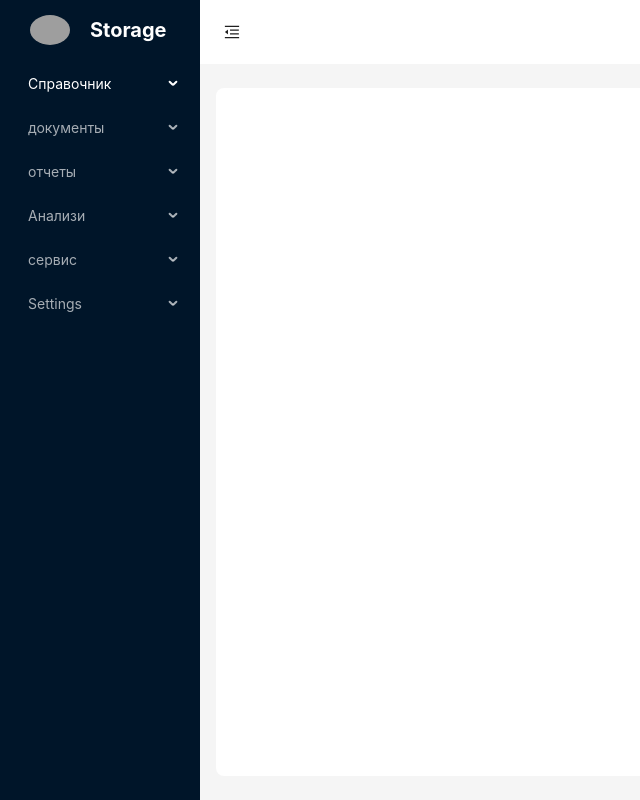
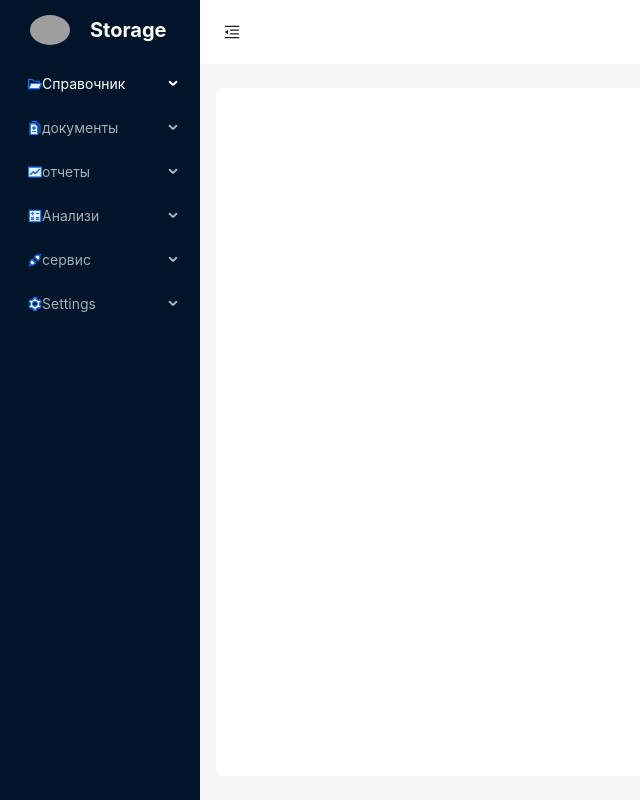
Before and after one commit to Surojbek21/Storage, a React (Vite) app: page / in a window 1280 px wide. Shown: the whole page, without its empty margins (0-640 px from the left). Built offline with nearby package versions, Linux system fonts and the light colour scheme; grey boxes are pictures that could not be loaded.

Commit message:
birinchi

```diff
--- a/src/app/AppRouters/index.jsx
+++ b/src/app/AppRouters/index.jsx
@@ -31,11 +31,11 @@ const AppRouters = () => {
                     theme='dark'
                     mode='inline'
                     defaultSelectedKeys={['1']}
-                    items={menu.map(({ id, name, path, children }) => {
+                    items={menu.map(({ id, name, path, children, img }) => {
                         if (children) {
                             return {
                                 key: id,
-                                label: <Link to={path}>{name}</Link>,
+                                label: <Link to={path}>{img}{name}</Link>,
                                 children: children.map(
                                     ({ title, path, id, icon }) => ({
                                         key: id,
--- a/src/constants/menu.jsx
+++ b/src/constants/menu.jsx
@@ -1,9 +1,11 @@
+import { ApiTwoTone, CalculatorTwoTone, DiffTwoTone, FolderOpenTwoTone, FundTwoTone, SettingTwoTone } from "@ant-design/icons";
 
 export const menu = [
     {
         id: 1,
         name: 'Справочник',
         path: '/dashboard',
+        img: <FolderOpenTwoTone/>,
         children: [
             {
                 id: 2,
@@ -19,7 +21,6 @@ export const menu = [
                 id: 4,
                 title: 'Товары',
                 path: '/tovar',
-
             },
             {
                 id: 5,
@@ -38,6 +39,7 @@ export const menu = [
         id: 9,
         name: 'документы',
         path: '/hujjatlar',
+        img: <DiffTwoTone />,
         children: [
             {
                 id: 10,
@@ -66,6 +68,7 @@ export const menu = [
         id: 16,
         name: 'отчеты',
         path: '/statics',
+        img: <FundTwoTone/>,
         children: [
             {
                 id: 17,
@@ -112,6 +115,7 @@ export const menu = [
         id: 24,
         name: 'Анализи',
         path: '/tahlil',
+        img: <CalculatorTwoTone/>,
         children: [
             {
                 id: 25,
@@ -124,6 +128,7 @@ export const menu = [
         id: 26,
         name: 'сервис',
         path: '/server',
+        img: <ApiTwoTone/>,
         children: [
             {
                 id: 27,
@@ -172,6 +177,7 @@ export const menu = [
         id: 35,
         name: 'Settings',
         path: '/settings',
+        img: <SettingTwoTone/>,
         children: [],
     },
 ];
--- a/src/constants/routes.jsx
+++ b/src/constants/routes.jsx
@@ -1,5 +1,5 @@
 import Dashboard from '../pages/Dashboard/Dashboard';
-import Kategoriya from '../pages/Dashboard/Katalog';
+import Kategoriya from '../pages/Dashboard/Kategoriya';
 import Tovar from '../pages/Dashboard/Tovar';
 
 
--- a/src/pages/Dashboard/Kategoriya/index.jsx
+++ b/src/pages/Dashboard/Kategoriya/index.jsx
@@ -14,7 +14,7 @@ const Kategoriya = () => {
             dataIndex: 'name',
         },
         {
-            title: 'Email',
+            title: '',
             dataIndex: '',
         },
         {
--- a/src/pages/Dashboard/Tovar/index.jsx
+++ b/src/pages/Dashboard/Tovar/index.jsx
@@ -1,19 +1,51 @@
-import React from 'react'
+import React from 'react';
 import useDrawer from '../../../hooks/useDrawer';
 import ProductDrawer from '../Drawer';
+import { Table } from 'antd';
+import { FileImageTwoTone } from '@ant-design/icons';
+import { Checkbox } from 'antd';
+import { Tabletovar } from './table';
 
 const Tovar = () => {
-    const {open, handleOpen, handleClose} = useDrawer();
-  return (
-      <div>
-          <button
-              className='flex justify-end items-end align-end rounded-md px-3 py-2 border-black bg-red-600 text-white'
-              onClick={handleOpen}>
-              +
-          </button>
-          <ProductDrawer open={open} onClosed={handleClose} />
-      </div>
-  );
-}
+    const TovarData = [
+        {
+            title: <Checkbox />,
+            dataIndex: 'checkbox',
+        },
+        {
+            title: <FileImageTwoTone />,
+            dataIndex: 'img',
+        },
+        {
+            title: 'Name',
+            dataIndex: 'name',
+        },
+        {
+            title: 'Soni',
+            dataIndex: 'soni',
+        },
+        {
+            title: 'Status',
+            dataIndex: 'status',
+        },
+        {
+            title: 'Action', // Adding a meaningful title for the action column
+            dataIndex: 'action',
+        },
+    ];
 
-export default Tovar
+    const { open, handleOpen, handleClose } = useDrawer();
+
+    return (
+        <div>
+            <ProductDrawer open={open} onClosed={handleClose} />
+            <Table
+                columns={TovarData}
+                dataSource={Tabletovar}
+                rowKey='id'
+            />{' '}
+        </div>
+    );
+};
+
+export default Tovar;
--- /dev/null
+++ b/src/pages/Dashboard/Tovar/table.jsx
@@ -0,0 +1,128 @@
+import { Checkbox } from 'antd';
+
+export const Tabletovar = [
+    {
+        id: 1,
+        Checkbox: <Checkbox />,
+    },
+    {
+        id: 2,
+        checkbox: <Checkbox />,
+        img: (
+            <img
+                src='https://encrypted-tbn0.gstatic.com/images?q=tbn:ANd9GcQsVEq3T-zCMkXMwhVBfF9UjrFlHrUjuOjE2Q&s'
+                alt='logo'
+                width={40}
+                height={40}
+                style={{ borderRadius: '50%' }}
+            />
+        ),
+        name: 'Azamat Qodirov',
+        soni: 10,
+        status: 'Active',
+        action: (
+            <button
+                style={{
+                    border: 'none',
+                    width: '60px',
+                    height: '30px',
+                    borderRadius: '5px',
+                    backgroundColor: 'red',
+                    color: 'white',
+                    cursor: 'pointer',
+                }}>
+                Delete
+            </button>
+        ),
+    },
+    {
+        id: 2,
+        checkbox: <Checkbox />,
+        img: (
+            <img
+                src='https://encrypted-tbn0.gstatic.com/images?q=tbn:ANd9GcQsVEq3T-zCMkXMwhVBfF9UjrFlHrUjuOjE2Q&s'
+                alt='logo'
+                width={40}
+                height={40}
+                style={{ borderRadius: '50%' }}
+            />
+        ),
+        name: 'Azamat Qodirov',
+        soni: 10,
+        status: 'Active',
+        action: (
+            <button
+                style={{
+                    border: 'none',
+                    width: '60px',
+                    height: '30px',
+                    borderRadius: '5px',
+                    backgroundColor: 'red',
+                    color: 'white',
+                    cursor: 'pointer',
+                }}>
+                Delete
+            </button>
+        ),
+    },
+    {
+        id: 2,
+        checkbox: <Checkbox />,
+        img: (
+            <img
+                src='https://encrypted-tbn0.gstatic.com/images?q=tbn:ANd9GcQsVEq3T-zCMkXMwhVBfF9UjrFlHrUjuOjE2Q&s'
+                alt='logo'
+                width={40}
+                height={40}
+                style={{ borderRadius: '50%' }}
+            />
+        ),
+        name: 'Azamat Qodirov',
+        soni: 10,
+        status: 'Active',
+        action: (
+            <button
+                style={{
+                    border: 'none',
+                    width: '60px',
+                    height: '30px',
+                    borderRadius: '5px',
+                    backgroundColor: 'red',
+                    color: 'white',
+                    cursor: 'pointer',
+                }}>
+                Delete
+            </button>
+        ),
+    },
+    {
+        id: 2,
+        checkbox: <Checkbox />,
+        img: (
+            <img
+                src='https://encrypted-tbn0.gstatic.com/images?q=tbn:ANd9GcQsVEq3T-zCMkXMwhVBfF9UjrFlHrUjuOjE2Q&s'
+                alt='logo'
+                width={40}
+                height={40}
+                style={{ borderRadius: '50%' }}
+            />
+        ),
+        name: 'Azamat Qodirov',
+        soni: 10,
+        status: 'Active',
+        action: (
+            <button
+                style={{
+                    border: 'none',
+                    width: '60px',
+                    height: '30px',
+                    borderRadius: '5px',
+                    backgroundColor: 'red',
+                    color: 'white',
+                    cursor: 'pointer',
+                }}>
+                Delete
+            </button>
+        ),
+    },
+];
--- a/src/pages/Dashboard/drawer.jsx
+++ b/src/pages/Dashboard/drawer.jsx
@@ -23,7 +23,7 @@ const ProductDrawer = () => {
             </div>
             <input
                 placeholder='search'
-                className='absloute rounded-[12px] -translate-y-7 text-white ml-2 px-12 mb-5 mt-[-100px] bg-red-600 py-2 '
+                className='absloute rounded-[12px] -translate-y-7 text-white ml-2 px-12 mb-5 mt-[-100px] bg-gray-300 py-2 '
             />
             <Drawer
                 style={{
--- a/src/pages/statics/index.jsx
+++ /dev/null
@@ -1,5 +0,0 @@
-const Отчеты = () => {
-    return <div>Hello World</div>;
-};
-
-export default Отчеты;
```
Also changed, not shown: src/pages/storage/index.jsx (deleted, +0 -11 lines), src/pages/Document/index.jsx (added).
